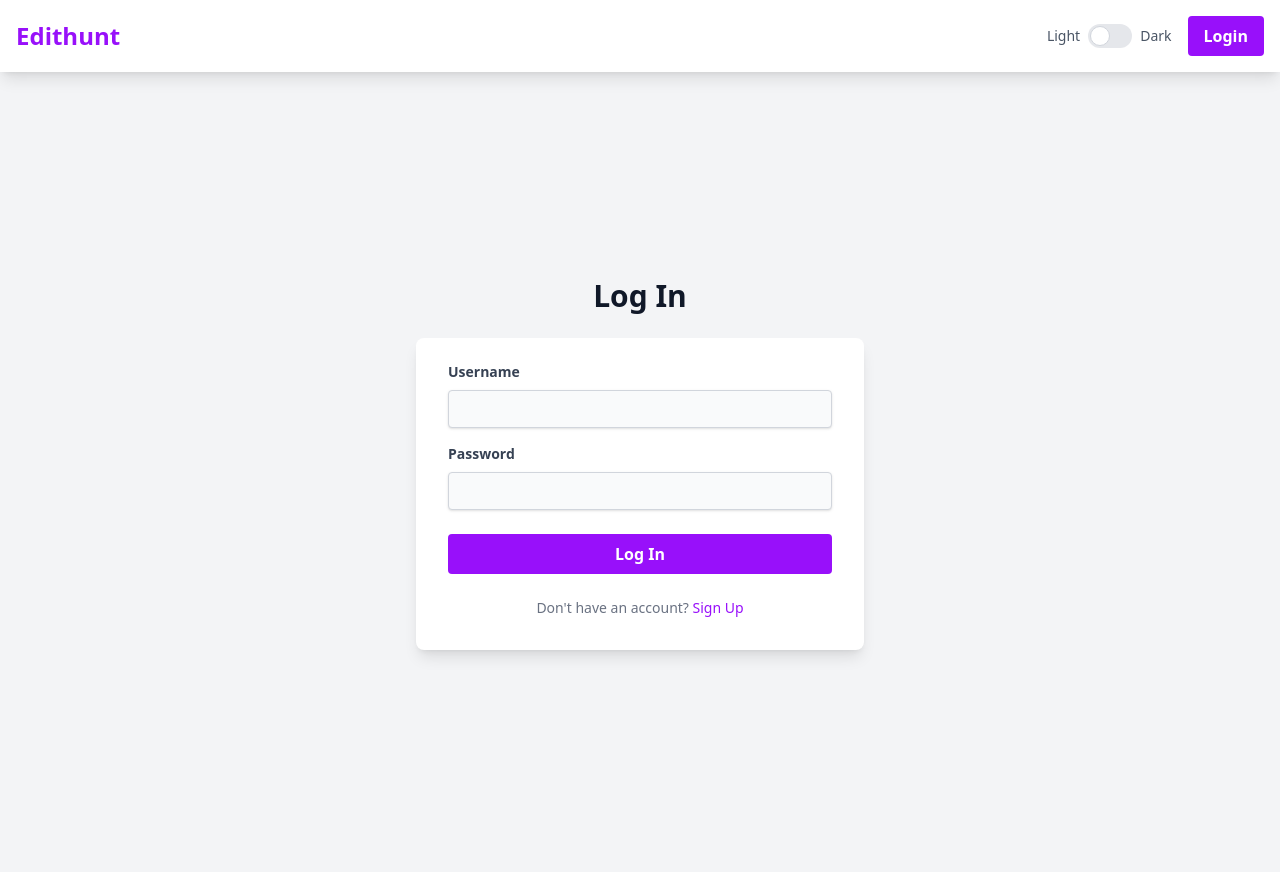
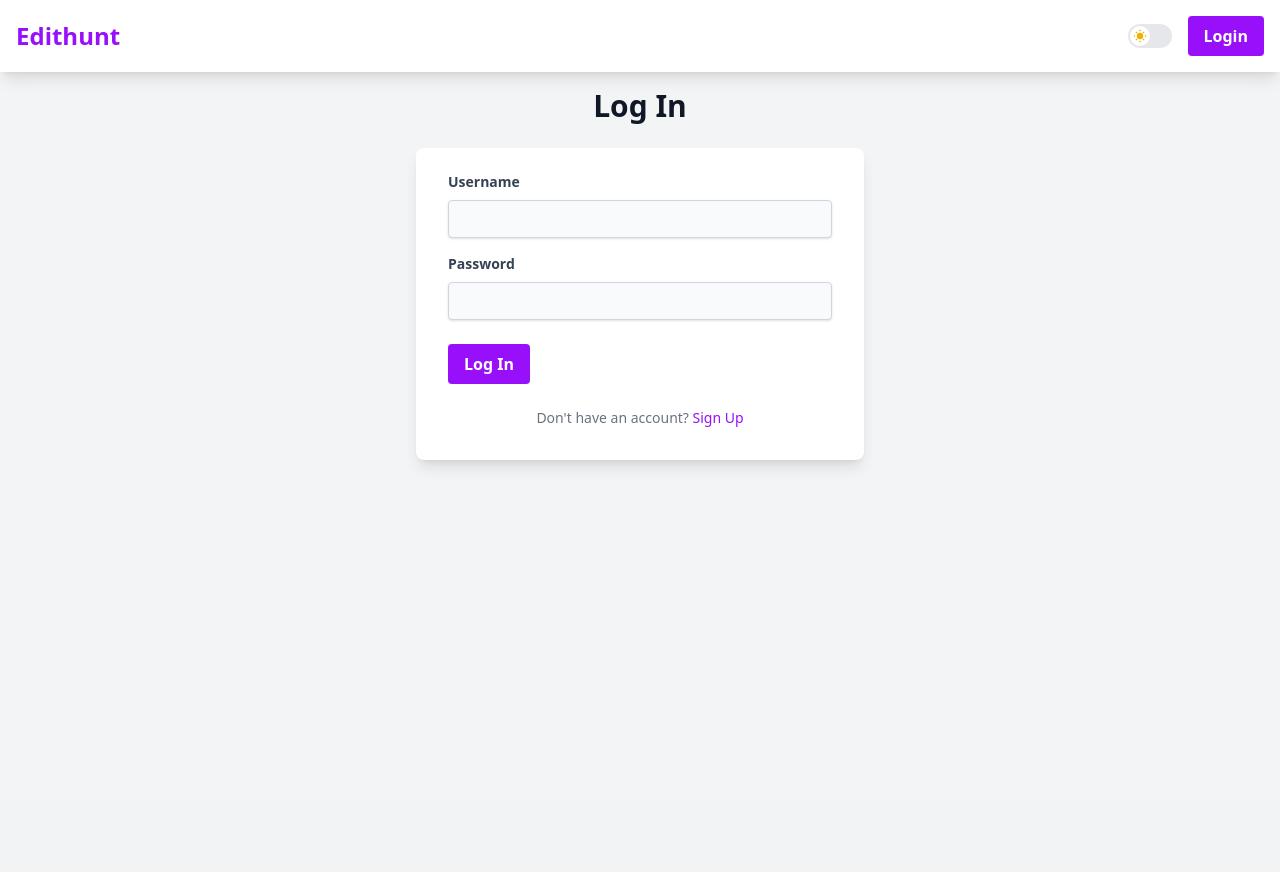
Before and after one commit to Quippy22/Edithunt, a Django app: page /login/ in a window 1280 px wide. After the commit the page ends 466 px from the top, so only its background shows below. Run offline with Django 5.2, Linux system fonts and the light colour scheme; parts of the project's set-up code (start-up, migrations or seed data) failed here and were passed over; some libraries are stand-ins or nearby versions.

Commit message:
ui: refactor components and integrate icons for them switching

```diff
--- a/core/models.py
+++ b/core/models.py
@@ -11,7 +11,7 @@ class CustomUser(AbstractUser):
         ("editor", "Editor"),
     )
     # The role of the user in the Edithunt platform
-    role = models.CharField(max_length=10, choices=ROLE_CHOICES, blank=True, null=True)
+    role = models.CharField(max_length=10, choices=ROLE_CHOICES, default='editor')
 
 
 # This model represents a video editing request posted by a Creator.
@@ -30,6 +30,8 @@ class Bounty(models.Model):
     title = models.CharField(max_length=255)
     # Detailed description of what needs to be edited
     description = models.TextField()
+    # Link to the raw footage for editors to download
+    footage_link = models.URLField(blank=True)
     # The amount of money offered for the winning edit
     budget = models.DecimalField(max_digits=8, decimal_places=2)
     # The date and time by which submissions are due
--- a/core/templates/registration/login.html
+++ b/core/templates/registration/login.html
@@ -1,10 +1,10 @@
 {% extends 'theme/base.html' %}
 
 {% block content %}
-<div class="min-h-screen bg-gray-100 dark:bg-gray-900 text-gray-900 dark:text-gray-200 flex items-center justify-center p-4">
-    <div class="w-full max-w-md">
-        <h2 class="text-3xl font-bold text-center mb-6">Log In</h2>
-        <form method="post" class="bg-white dark:bg-gray-800 shadow-lg rounded-lg px-8 pt-6 pb-8 mb-4">
+<div class="auth-container">
+    <div class="auth-card">
+        <h2 class="auth-heading">Log In</h2>
+        <form method="post" class="auth-form">
             {% csrf_token %}
 
             {% for field in form %}
@@ -16,7 +16,7 @@
                         type="{{ field.field.widget.input_type }}"
                         name="{{ field.name }}"
                         id="{{ field.id_for_label }}"
-                        class="shadow appearance-none border rounded w-full py-2 px-3 bg-gray-50 dark:bg-gray-700 border-gray-300 dark:border-gray-600 text-gray-900 dark:text-gray-200 leading-tight focus:outline-none focus:border-purple-500 dark:focus:border-purple-400"
+                        class="form-input"
                     >
                     {% if field.help_text %}
                         <p class="text-gray-600 dark:text-gray-500 text-xs italic mt-2">{{ field.help_text }}</p>
@@ -28,12 +28,12 @@
             {% endfor %}
 
             <div class="flex items-center justify-between mt-6">
-                <button type="submit" class="w-full btn-primary focus:outline-none">
+                <button type="submit" class="btn-primary">
                     Log In
                 </button>
             </div>
-            <p class="text-center text-gray-500 dark:text-gray-400 text-sm mt-6">
-                Don't have an account? <a href="{% url 'signup' %}" class="text-purple-600 hover:text-purple-700 dark:text-purple-400 dark:hover:text-purple-300">Sign Up</a>
+            <p class="auth-form-footer">
+                Don't have an account? <a href="{% url 'signup' %}" class="auth-link">Sign Up</a>
             </p>
         </form>
     </div>
--- a/theme/static/css/dist/styles.css
+++ b/theme/static/css/dist/styles.css
@@ -8,6 +8,8 @@
     --font-mono: ui-monospace, SFMono-Regular, Menlo, Monaco, Consolas, "Liberation Mono",
       "Courier New", monospace;
     --color-red-500: oklch(63.7% 0.237 25.331);
+    --color-red-600: oklch(57.7% 0.245 27.325);
+    --color-yellow-500: oklch(79.5% 0.184 86.047);
     --color-purple-300: oklch(82.7% 0.119 306.383);
     --color-purple-400: oklch(71.4% 0.203 305.504);
     --color-purple-500: oklch(62.7% 0.265 303.9);
@@ -27,6 +29,7 @@
     --color-white: #fff;
     --spacing: 0.25rem;
     --container-md: 28rem;
+    --container-2xl: 42rem;
     --text-xs: 0.75rem;
     --text-xs--line-height: calc(1 / 0.75);
     --text-sm: 0.875rem;
@@ -43,6 +46,7 @@
     --text-5xl--line-height: 1;
     --text-6xl: 3.75rem;
     --text-6xl--line-height: 1;
+    --font-weight-medium: 500;
     --font-weight-bold: 700;
     --font-weight-extrabold: 800;
     --leading-tight: 1.25;
@@ -270,26 +274,17 @@
   .mt-8 {
     margin-top: calc(var(--spacing) * 8);
   }
-  .mr-2 {
-    margin-right: calc(var(--spacing) * 2);
-  }
   .mb-2 {
     margin-bottom: calc(var(--spacing) * 2);
   }
   .mb-4 {
     margin-bottom: calc(var(--spacing) * 4);
   }
-  .mb-6 {
-    margin-bottom: calc(var(--spacing) * 6);
-  }
   .mb-8 {
     margin-bottom: calc(var(--spacing) * 8);
   }
   .mb-12 {
     margin-bottom: calc(var(--spacing) * 12);
-  }
-  .ml-2 {
-    margin-left: calc(var(--spacing) * 2);
   }
   .block {
     display: block;
@@ -306,20 +301,20 @@
   .inline-flex {
     display: inline-flex;
   }
+  .h-4 {
+    height: calc(var(--spacing) * 4);
+  }
   .h-6 {
     height: calc(var(--spacing) * 6);
   }
   .h-16 {
     height: calc(var(--spacing) * 16);
   }
-  .min-h-screen {
-    min-height: 100vh;
+  .w-4 {
+    width: calc(var(--spacing) * 4);
   }
   .w-6 {
     width: calc(var(--spacing) * 6);
-  }
-  .w-11 {
-    width: calc(var(--spacing) * 11);
   }
   .w-16 {
     width: calc(var(--spacing) * 16);
@@ -327,14 +322,8 @@
   .w-full {
     width: 100%;
   }
-  .max-w-md {
-    max-width: var(--container-md);
-  }
   .cursor-pointer {
     cursor: pointer;
-  }
-  .appearance-none {
-    appearance: none;
   }
   .flex-wrap {
     flex-wrap: wrap;
@@ -351,56 +340,33 @@
   .gap-4 {
     gap: calc(var(--spacing) * 4);
   }
+  :where(.space-y-6 > :not(:last-child)) {
+    --tw-space-y-reverse: 0;
+    margin-block-start: calc(calc(var(--spacing) * 6) * var(--tw-space-y-reverse));
+    margin-block-end: calc(calc(var(--spacing) * 6) * calc(1 - var(--tw-space-y-reverse)));
+  }
   :where(.space-x-4 > :not(:last-child)) {
     --tw-space-x-reverse: 0;
     margin-inline-start: calc(calc(var(--spacing) * 4) * var(--tw-space-x-reverse));
     margin-inline-end: calc(calc(var(--spacing) * 4) * calc(1 - var(--tw-space-x-reverse)));
   }
-  .rounded {
-    border-radius: 0.25rem;
-  }
-  .rounded-full {
-    border-radius: calc(infinity * 1px);
-  }
   .rounded-lg {
     border-radius: var(--radius-lg);
-  }
-  .border {
-    border-style: var(--tw-border-style);
-    border-width: 1px;
-  }
-  .border-gray-300 {
-    border-color: var(--color-gray-300);
-  }
-  .bg-gray-50 {
-    background-color: var(--color-gray-50);
   }
   .bg-gray-100 {
     background-color: var(--color-gray-100);
   }
-  .bg-gray-200 {
-    background-color: var(--color-gray-200);
-  }
   .bg-white {
     background-color: var(--color-white);
   }
-  .p-4 {
-    padding: calc(var(--spacing) * 4);
-  }
   .p-8 {
     padding: calc(var(--spacing) * 8);
-  }
-  .px-3 {
-    padding-inline: calc(var(--spacing) * 3);
   }
   .px-4 {
     padding-inline: calc(var(--spacing) * 4);
   }
   .px-6 {
     padding-inline: calc(var(--spacing) * 6);
-  }
-  .px-8 {
-    padding-inline: calc(var(--spacing) * 8);
   }
   .py-2 {
     padding-block: calc(var(--spacing) * 2);
@@ -416,12 +382,6 @@
   }
   .py-20 {
     padding-block: calc(var(--spacing) * 20);
-  }
-  .pt-6 {
-    padding-top: calc(var(--spacing) * 6);
-  }
-  .pb-8 {
-    padding-bottom: calc(var(--spacing) * 8);
   }
   .text-center {
     text-align: center;
@@ -449,10 +409,6 @@
   .text-xs {
     font-size: var(--text-xs);
     line-height: var(--tw-leading, var(--text-xs--line-height));
-  }
-  .leading-tight {
-    --tw-leading: var(--leading-tight);
-    line-height: var(--leading-tight);
   }
   .font-bold {
     --tw-font-weight: var(--font-weight-bold);
@@ -483,98 +439,15 @@
   .text-red-500 {
     color: var(--color-red-500);
   }
+  .text-red-600 {
+    color: var(--color-red-600);
+  }
   .italic {
     font-style: italic;
-  }
-  .shadow {
-    --tw-shadow: 0 1px 3px 0 var(--tw-shadow-color, rgb(0 0 0 / 0.1)), 0 1px 2px -1px var(--tw-shadow-color, rgb(0 0 0 / 0.1));
-    box-shadow: var(--tw-inset-shadow), var(--tw-inset-ring-shadow), var(--tw-ring-offset-shadow), var(--tw-ring-shadow), var(--tw-shadow);
   }
   .shadow-lg {
     --tw-shadow: 0 10px 15px -3px var(--tw-shadow-color, rgb(0 0 0 / 0.1)), 0 4px 6px -4px var(--tw-shadow-color, rgb(0 0 0 / 0.1));
     box-shadow: var(--tw-inset-shadow), var(--tw-inset-ring-shadow), var(--tw-ring-offset-shadow), var(--tw-ring-shadow), var(--tw-shadow);
-  }
-  .peer-checked\:bg-purple-600:is(:where(.peer):checked ~ *) {
-    background-color: var(--color-purple-600);
-  }
-  .peer-focus\:ring-4:is(:where(.peer):focus ~ *) {
-    --tw-ring-shadow: var(--tw-ring-inset,) 0 0 0 calc(4px + var(--tw-ring-offset-width)) var(--tw-ring-color, currentcolor);
-    box-shadow: var(--tw-inset-shadow), var(--tw-inset-ring-shadow), var(--tw-ring-offset-shadow), var(--tw-ring-shadow), var(--tw-shadow);
-  }
-  .peer-focus\:ring-purple-300:is(:where(.peer):focus ~ *) {
-    --tw-ring-color: var(--color-purple-300);
-  }
-  .peer-focus\:outline-none:is(:where(.peer):focus ~ *) {
-    --tw-outline-style: none;
-    outline-style: none;
-  }
-  .after\:absolute::after {
-    content: var(--tw-content);
-    position: absolute;
-  }
-  .after\:top-\[2px\]::after {
-    content: var(--tw-content);
-    top: 2px;
-  }
-  .after\:left-\[2px\]::after {
-    content: var(--tw-content);
-    left: 2px;
-  }
-  .after\:h-5::after {
-    content: var(--tw-content);
-    height: calc(var(--spacing) * 5);
-  }
-  .after\:w-5::after {
-    content: var(--tw-content);
-    width: calc(var(--spacing) * 5);
-  }
-  .after\:rounded-full::after {
-    content: var(--tw-content);
-    border-radius: calc(infinity * 1px);
-  }
-  .after\:border::after {
-    content: var(--tw-content);
-    border-style: var(--tw-border-style);
-    border-width: 1px;
-  }
-  .after\:border-gray-300::after {
-    content: var(--tw-content);
-    border-color: var(--color-gray-300);
-  }
-  .after\:bg-white::after {
-    content: var(--tw-content);
-    background-color: var(--color-white);
-  }
-  .after\:transition-all::after {
-    content: var(--tw-content);
-    transition-property: all;
-    transition-timing-function: var(--tw-ease, var(--default-transition-timing-function));
-    transition-duration: var(--tw-duration, var(--default-transition-duration));
-  }
-  .after\:content-\[\'\'\]::after {
-    --tw-content: '';
-    content: var(--tw-content);
-  }
-  .peer-checked\:after\:translate-x-full:is(:where(.peer):checked ~ *)::after {
-    content: var(--tw-content);
-    --tw-translate-x: 100%;
-    translate: var(--tw-translate-x) var(--tw-translate-y);
-  }
-  .peer-checked\:after\:border-white:is(:where(.peer):checked ~ *)::after {
-    content: var(--tw-content);
-    border-color: var(--color-white);
-  }
-  @media (hover: hover) {
-    .hover\:text-purple-700:hover {
-      color: var(--color-purple-700);
-    }
-  }
-  .focus\:border-purple-500:focus {
-    border-color: var(--color-purple-500);
-  }
-  .focus\:outline-none:focus {
-    --tw-outline-style: none;
-    outline-style: none;
   }
   @media (width >= 48rem) {
     .md\:flex {
@@ -603,12 +476,6 @@
       line-height: var(--tw-leading, var(--text-xl--line-height));
     }
   }
-  .dark\:border-gray-600:where(.dark, .dark *) {
-    border-color: var(--color-gray-600);
-  }
-  .dark\:bg-gray-700:where(.dark, .dark *) {
-    background-color: var(--color-gray-700);
-  }
   .dark\:bg-gray-800:where(.dark, .dark *) {
     background-color: var(--color-gray-800);
   }
@@ -629,17 +496,6 @@
   }
   .dark\:text-purple-400:where(.dark, .dark *) {
     color: var(--color-purple-400);
-  }
-  .dark\:peer-focus\:ring-purple-800:where(.dark, .dark *):is(:where(.peer):focus ~ *) {
-    --tw-ring-color: var(--color-purple-800);
-  }
-  @media (hover: hover) {
-    .dark\:hover\:text-purple-300:where(.dark, .dark *):hover {
-      color: var(--color-purple-300);
-    }
-  }
-  .dark\:focus\:border-purple-400:where(.dark, .dark *):focus {
-    border-color: var(--color-purple-400);
   }
 }
 @layer components {
@@ -717,20 +573,180 @@
   .form-input:where(.dark, .dark *):focus {
     border-color: var(--color-purple-400);
   }
+  .form-container {
+    margin-inline: auto;
+    margin-top: calc(var(--spacing) * 10);
+    max-width: var(--container-2xl);
+    border-radius: var(--radius-lg);
+    background-color: var(--color-white);
+    padding: calc(var(--spacing) * 8);
+    --tw-shadow: 0 10px 15px -3px var(--tw-shadow-color, rgb(0 0 0 / 0.1)), 0 4px 6px -4px var(--tw-shadow-color, rgb(0 0 0 / 0.1));
+    box-shadow: var(--tw-inset-shadow), var(--tw-inset-ring-shadow), var(--tw-ring-offset-shadow), var(--tw-ring-shadow), var(--tw-shadow);
+  }
+  .form-container:where(.dark, .dark *) {
+    background-color: var(--color-gray-800);
+  }
+  .form-heading {
+    margin-bottom: calc(var(--spacing) * 6);
+    font-size: var(--text-3xl);
+    line-height: var(--tw-leading, var(--text-3xl--line-height));
+    --tw-font-weight: var(--font-weight-bold);
+    font-weight: var(--font-weight-bold);
+    color: var(--color-gray-900);
+  }
+  .form-heading:where(.dark, .dark *) {
+    color: var(--color-white);
+  }
+  .form-label {
+    display: block;
+    font-size: var(--text-sm);
+    line-height: var(--tw-leading, var(--text-sm--line-height));
+    --tw-font-weight: var(--font-weight-medium);
+    font-weight: var(--font-weight-medium);
+    color: var(--color-gray-700);
+  }
+  .form-label:where(.dark, .dark *) {
+    color: var(--color-gray-300);
+  }
+  .toggle-track {
+    position: relative;
+    height: calc(var(--spacing) * 6);
+    width: calc(var(--spacing) * 11);
+    border-radius: calc(infinity * 1px);
+    background-color: var(--color-gray-200);
+    transition-property: color, background-color, border-color, outline-color, text-decoration-color, fill, stroke, --tw-gradient-from, --tw-gradient-via, --tw-gradient-to;
+    transition-timing-function: var(--tw-ease, var(--default-transition-timing-function));
+    transition-duration: var(--tw-duration, var(--default-transition-duration));
+  }
+  .toggle-track:where(.dark, .dark *) {
+    background-color: var(--color-gray-700);
+  }
+  .toggle-knob {
+    position: absolute;
+    top: 2px;
+    left: 2px;
+    display: flex;
+    height: calc(var(--spacing) * 5);
+    width: calc(var(--spacing) * 5);
+    align-items: center;
+    justify-content: center;
+    border-radius: calc(infinity * 1px);
+    background-color: var(--color-white);
+    transition-property: transform, translate, scale, rotate;
+    transition-timing-function: var(--tw-ease, var(--default-transition-timing-function));
+    transition-duration: var(--tw-duration, var(--default-transition-duration));
+  }
+  .toggle-sun {
+    color: var(--color-yellow-500);
+    opacity: 100%;
+    transition-property: opacity;
+    transition-timing-function: var(--tw-ease, var(--default-transition-timing-function));
+    transition-duration: var(--tw-duration, var(--default-transition-duration));
+  }
+  .toggle-moon {
+    position: absolute;
+    color: var(--color-purple-600);
+    opacity: 0%;
+    transition-property: opacity;
+    transition-timing-function: var(--tw-ease, var(--default-transition-timing-function));
+    transition-duration: var(--tw-duration, var(--default-transition-duration));
+  }
+  .peer:checked ~ .toggle-track {
+    background-color: var(--color-purple-600);
+  }
+  .peer:checked ~ .toggle-track > .toggle-knob {
+    --tw-translate-x: 100%;
+    translate: var(--tw-translate-x) var(--tw-translate-y);
+  }
+  .peer:checked ~ .toggle-track .toggle-sun {
+    opacity: 0%;
+  }
+  .peer:checked ~ .toggle-track .toggle-moon {
+    opacity: 100%;
+  }
+  .peer:focus ~ .toggle-track {
+    --tw-ring-shadow: var(--tw-ring-inset,) 0 0 0 calc(4px + var(--tw-ring-offset-width)) var(--tw-ring-color, currentcolor);
+    box-shadow: var(--tw-inset-shadow), var(--tw-inset-ring-shadow), var(--tw-ring-offset-shadow), var(--tw-ring-shadow), var(--tw-shadow);
+    --tw-ring-color: var(--color-purple-300);
+  }
+  .peer:focus ~ .toggle-track:where(.dark, .dark *) {
+    --tw-ring-color: var(--color-purple-800);
+  }
+  .auth-container {
+    display: flex;
+    align-items: center;
+    justify-content: center;
+    background-color: var(--color-gray-100);
+    padding: calc(var(--spacing) * 4);
+    color: var(--color-gray-900);
+  }
+  .auth-container:where(.dark, .dark *) {
+    background-color: var(--color-gray-900);
+  }
+  .auth-container:where(.dark, .dark *) {
+    color: var(--color-gray-200);
+  }
+  .auth-card {
+    width: 100%;
+    max-width: var(--container-md);
+  }
+  .auth-heading {
+    margin-bottom: calc(var(--spacing) * 6);
+    text-align: center;
+    font-size: var(--text-3xl);
+    line-height: var(--tw-leading, var(--text-3xl--line-height));
+    --tw-font-weight: var(--font-weight-bold);
+    font-weight: var(--font-weight-bold);
+  }
+  .auth-form {
+    margin-bottom: calc(var(--spacing) * 4);
+    border-radius: var(--radius-lg);
+    background-color: var(--color-white);
+    padding-inline: calc(var(--spacing) * 8);
+    padding-top: calc(var(--spacing) * 6);
+    padding-bottom: calc(var(--spacing) * 8);
+    --tw-shadow: 0 10px 15px -3px var(--tw-shadow-color, rgb(0 0 0 / 0.1)), 0 4px 6px -4px var(--tw-shadow-color, rgb(0 0 0 / 0.1));
+    box-shadow: var(--tw-inset-shadow), var(--tw-inset-ring-shadow), var(--tw-ring-offset-shadow), var(--tw-ring-shadow), var(--tw-shadow);
+  }
+  .auth-form:where(.dark, .dark *) {
+    background-color: var(--color-gray-800);
+  }
+  .auth-form-footer {
+    margin-top: calc(var(--spacing) * 6);
+    text-align: center;
+    font-size: var(--text-sm);
+    line-height: var(--tw-leading, var(--text-sm--line-height));
+    color: var(--color-gray-500);
+  }
+  .auth-form-footer:where(.dark, .dark *) {
+    color: var(--color-gray-400);
+  }
+  .auth-link {
+    color: var(--color-purple-600);
+  }
+  @media (hover: hover) {
+    .auth-link:hover {
+      color: var(--color-purple-700);
+    }
+  }
+  .auth-link:where(.dark, .dark *) {
+    color: var(--color-purple-400);
+  }
+  @media (hover: hover) {
+    .auth-link:where(.dark, .dark *):hover {
+      color: var(--color-purple-300);
+    }
+  }
+}
+@property --tw-space-y-reverse {
+  syntax: "*";
+  inherits: false;
+  initial-value: 0;
 }
 @property --tw-space-x-reverse {
   syntax: "*";
   inherits: false;
   initial-value: 0;
-}
-@property --tw-border-style {
-  syntax: "*";
-  inherits: false;
-  initial-value: solid;
-}
-@property --tw-leading {
-  syntax: "*";
-  inherits: false;
 }
 @property --tw-font-weight {
   syntax: "*";
@@ -801,9 +817,13 @@
   inherits: false;
   initial-value: 0 0 #0000;
 }
-@property --tw-content {
+@property --tw-border-style {
   syntax: "*";
-  initial-value: "";
+  inherits: false;
+  initial-value: solid;
+}
+@property --tw-leading {
+  syntax: "*";
   inherits: false;
 }
 @property --tw-translate-x {
@@ -824,9 +844,8 @@
 @layer properties {
   @supports ((-webkit-hyphens: none) and (not (margin-trim: inline))) or ((-moz-orient: inline) and (not (color:rgb(from red r g b)))) {
     *, ::before, ::after, ::backdrop {
+      --tw-space-y-reverse: 0;
       --tw-space-x-reverse: 0;
-      --tw-border-style: solid;
-      --tw-leading: initial;
       --tw-font-weight: initial;
       --tw-shadow: 0 0 #0000;
       --tw-shadow-color: initial;
@@ -842,7 +861,8 @@
       --tw-ring-offset-width: 0px;
       --tw-ring-offset-color: #fff;
       --tw-ring-offset-shadow: 0 0 #0000;
-      --tw-content: "";
+      --tw-border-style: solid;
+      --tw-leading: initial;
       --tw-translate-x: 0;
       --tw-translate-y: 0;
       --tw-translate-z: 0;
--- /dev/null
+++ b/theme/templates/partials/icons/moon.html
@@ -0,0 +1 @@
+<svg class="w-4 h-4" viewBox="0 0 20 20" fill="currentColor"><path d="M17.293 13.293A8 8 0 016.707 2.707a8.001 8.001 0 1010.586 10.586z"></path></svg>
--- /dev/null
+++ b/theme/templates/partials/icons/sun.html
@@ -0,0 +1 @@
+<svg class="w-4 h-4" viewBox="0 0 20 20" fill="currentColor"><path d="M10 4a1 1 0 100-2 1 1 0 000 2zM10 18a1 1 0 100-2 1 1 0 000 2zM4 10a1 1 0 10-2 0 1 1 0 002 0zM18 10a1 1 0 10-2 0 1 1 0 002 0zM6.343 6.343a1 1 0 10-1.414-1.414 1 1 0 001.414 1.414zM15.071 15.071a1 1 0 10-1.414-1.414 1 1 0 001.414 1.414zM6.343 13.657a1 1 0 10-1.414 1.414 1 1 0 001.414-1.414zM15.071 4.929a1 1 0 10-1.414 1.414 1 1 0 001.414-1.414zM10 14a4 4 0 100-8 4 4 0 000 8z"></path></svg>
--- a/theme/templates/partials/navbar.html
+++ b/theme/templates/partials/navbar.html
@@ -9,12 +9,15 @@
             </div>
             <div class="hidden md:flex items-center space-x-4">
                 <div class="flex items-center">
-                    <span class="mr-2 text-sm text-gray-600 dark:text-gray-300">Light</span>
                     <label for="theme-toggle" class="relative inline-flex items-center cursor-pointer">
                         <input type="checkbox" value="" id="theme-toggle" class="sr-only peer">
-                        <div class="w-11 h-6 bg-gray-200 peer-focus:outline-none peer-focus:ring-4 peer-focus:ring-purple-300 dark:peer-focus:ring-purple-800 rounded-full peer dark:bg-gray-700 peer-checked:after:translate-x-full peer-checked:after:border-white after:content-[''] after:absolute after:top-[2px] after:left-[2px] after:bg-white after:border-gray-300 after:border after:rounded-full after:h-5 after:w-5 after:transition-all dark:border-gray-600 peer-checked:bg-purple-600"></div>
+                        <div class="toggle-track">
+                            <div class="toggle-knob">
+                                <div class="toggle-sun">{% include 'partials/icons/sun.html' %}</div>
+                                <div class="toggle-moon">{% include 'partials/icons/moon.html' %}</div>
+                            </div>
+                        </div>
                     </label>
-                    <span class="ml-2 text-sm text-gray-600 dark:text-gray-300">Dark</span>
                 </div>
                 {% if user.is_authenticated %}
                     <a href="{% url 'logout' %}" class="btn-primary">Logout</a>
```
Also changed, not shown: core/forms.py (+19 -3 lines), core/templates/registration/signup.html (+7 -7 lines), theme/static_src/src/components.css (+62 -0 lines), core/migrations/0002_alter_customuser_role.py (added), core/migrations/0003_bounty_footage_link.py (added).
